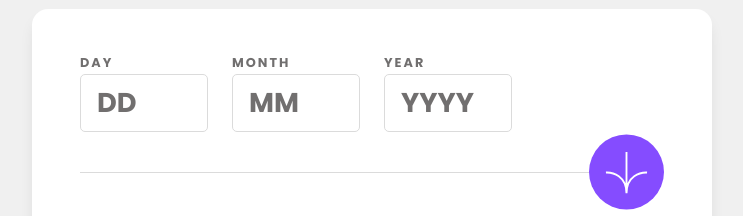
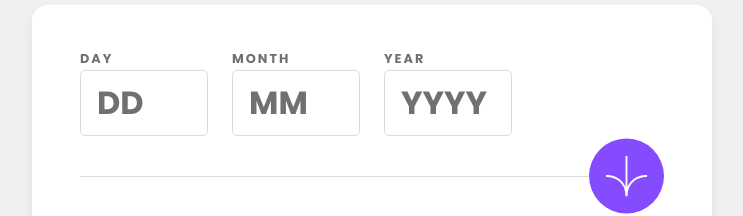
Before and after one commit to xyzeez/age-calculator-app, a plain HTML site: page index.html in a window 1280 px wide. Shown: the part 139-355 px from the top of the page, without its empty margins (268-1011 px from the left). Drawn offline with Linux system fonts and the light colour scheme.

Commit message:
Corrected input font size

```diff
--- a/style.css
+++ b/style.css
@@ -378,7 +378,7 @@ main {
   }
 
   .form__input {
-    font-size: clamp(1rem, 11.7vw, 1.7rem);
+    font-size: clamp(1rem, 11.7vw, 2rem);
     width: 100%;
   }
 
```
